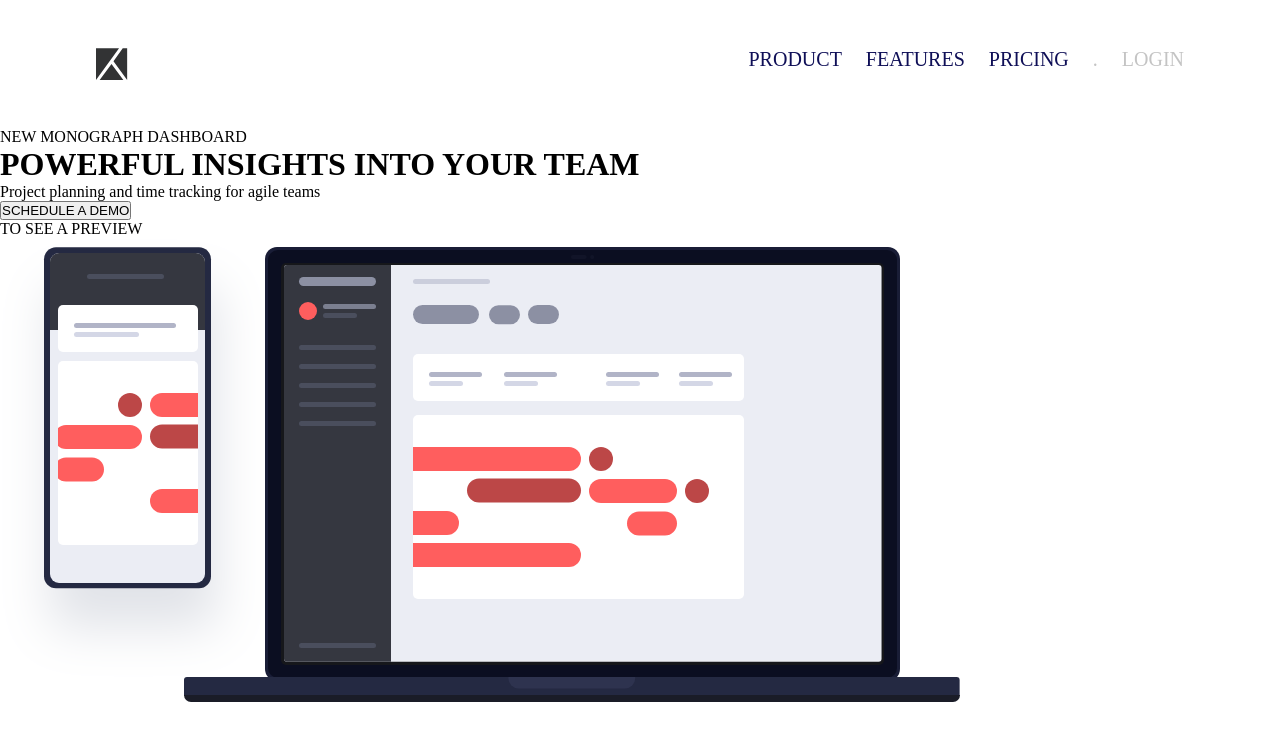
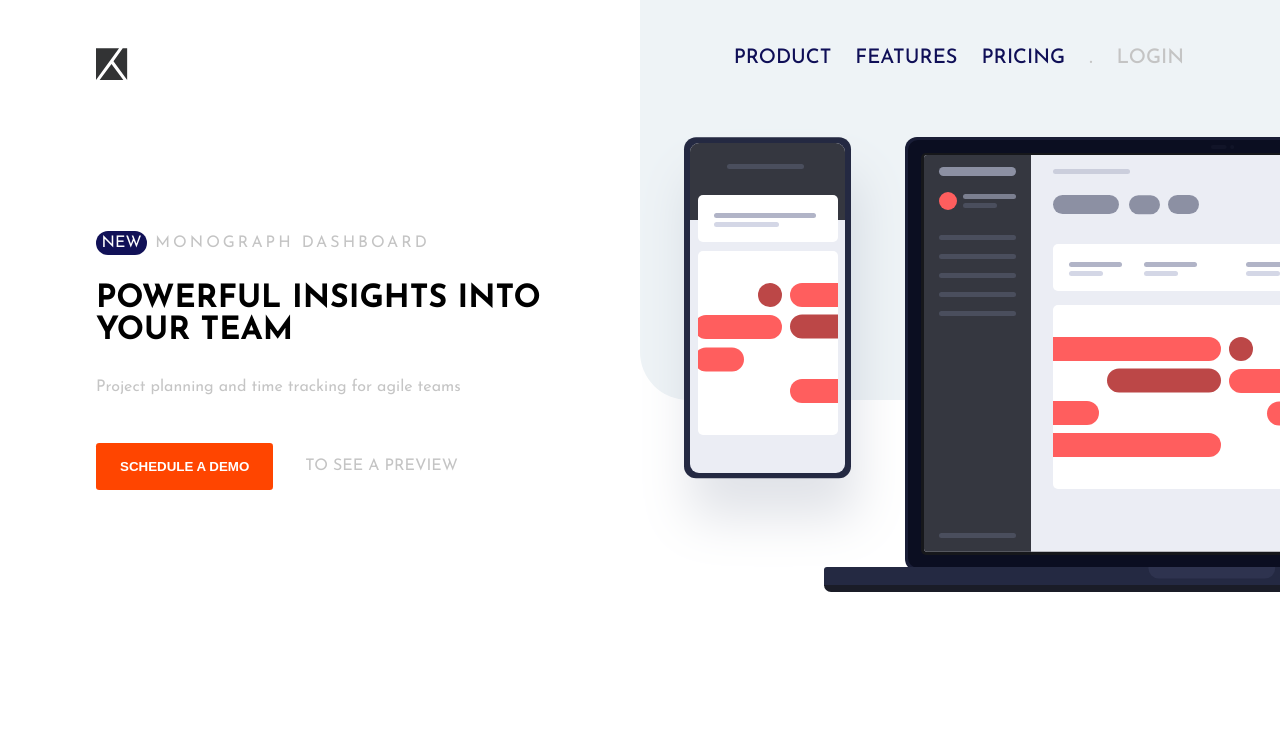
Before and after one commit to abdouAoufi/project-tracking-intro-component-master, a plain HTML site: page index.html in a window 1280 px wide. Drawn offline with Linux system fonts and the light colour scheme.

Commit message:
finish website

```diff
--- a/index.html
+++ b/index.html
@@ -25,17 +25,20 @@
         </ul>
     </nav>
     <header>
-        <div>
-            <p><span>NEW</span> MONOGRAPH DASHBOARD</p>
+        <div class="info">
+            <p id="subtitle"><span>NEW</span> MONOGRAPH DASHBOARD</p>
             <h1>POWERFUL INSIGHTS INTO YOUR TEAM</h1>
-            <p>Project planning and time tracking for agile teams</p>
-            <div>
+            <p id="description">Project planning and time tracking for agile teams</p>
+            <div id="button-container">
                 <button>SCHEDULE A DEMO</button>
                 <p>TO SEE A PREVIEW</p>
             </div>
         </div>
-        <div><img src="./images/illustration-devices.svg" alt="" /></div>
+        <div id="img-container"><img src="./images/illustration-devices.svg" alt="" /></div>
     </header>
+
+    <div id="bg"></div>
+
 </body>
 
 </html>
--- a/style/style.css
+++ b/style/style.css
@@ -1,7 +1,12 @@
+@import url("https://fonts.googleapis.com/css2?family=Heebo:wght@100;200;400;500;700;800;900&family=Josefin+Sans:ital,wght@0,100;0,200;0,300;0,400;0,500;0,600;0,700;1,100;1,200;1,300;1,400;1,500;1,600;1,700&display=swap");
 * {
     margin: 0;
     padding: 0;
     box-sizing: border-box;
+}
+
+body {
+    font-family: "Josefin Sans", sans-serif;
 }
 
 nav {
@@ -26,3 +31,73 @@ nav {
     font-weight: 500;
     text-transform: uppercase;
 }
+
+header {
+    display: flex;
+    align-items: center;
+    overflow: hidden;
+}
+
+.info {
+    padding-left: 6rem;
+    flex: 1;
+}
+
+#subtitle {
+    color: #c4c4c4;
+    letter-spacing: 3px;
+}
+
+#subtitle span {
+    background-color: rgb(17, 17, 87);
+    color: white;
+    padding: 0.25rem 0.35rem;
+    border-radius: 1rem;
+    letter-spacing: 0;
+}
+
+h1 {
+    font-size: 2rem;
+    margin-top: 2rem;
+}
+
+#description {
+    color: #c5c5c5;
+    margin-top: 2rem;
+}
+
+#button-container {
+    display: flex;
+    margin-top: 3rem;
+    align-items: center;
+    gap: 2rem;
+}
+
+#button-container button {
+    background-color: orangered;
+    border: 0;
+    padding: 1rem 1.5rem;
+    border-radius: 0.2rem;
+    color: white;
+    font-weight: bold;
+}
+
+#button-container p {
+    color: #c4c4c4;
+}
+
+#img-container {
+    flex: 1;
+    width: 50%;
+}
+
+#bg {
+    width: 50%;
+    height: 50%;
+    border-bottom-left-radius: 3rem;
+    background-color: hsl(207, 33%, 95%);
+    position: absolute;
+    top: 0;
+    right: 0;
+    z-index: -1;
+}
```
